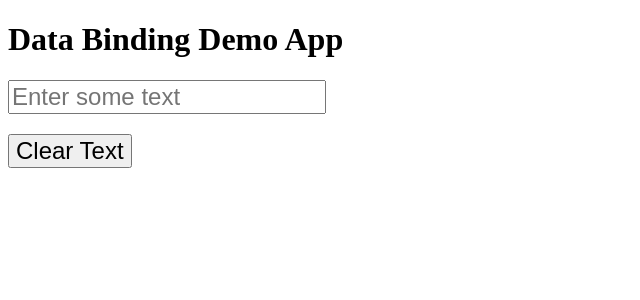
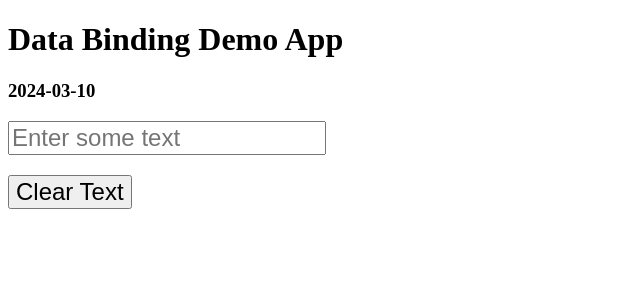
Before and after one commit to sodhipinky/data-bind, an Angular app: page / in a window 1280 px wide. Shown: the top 300 px of the page, without its empty margins (0-640 px from the left). Built offline with nearby package versions, Linux system fonts and the light colour scheme.

Commit message:
added a date to the form and used pipe to format it

```diff
--- a/src/app/components/data-form/data-form.component.html
+++ b/src/app/components/data-form/data-form.component.html
@@ -1,3 +1,4 @@
+<h3>{{ today | date: 'YYYY-MM-dd'}}</h3>
 <input type="text" name="value" placeholder="Enter some text" style="font-size: x-large;" [(ngModel)]="value">
 <h2>{{ value | uppercase }}</h2>
 <button type="button" style="font-size: x-large;" (click)="clearValue()">Clear Text</button>
--- a/src/app/components/data-form/data-form.component.ts
+++ b/src/app/components/data-form/data-form.component.ts
@@ -11,6 +11,7 @@ import { CommonModule } from '@angular/common';
 })
 export class DataFormComponent {
   value = "";
+  today = new Date();
   clearValue() {
     this.value = "";
   }
```
